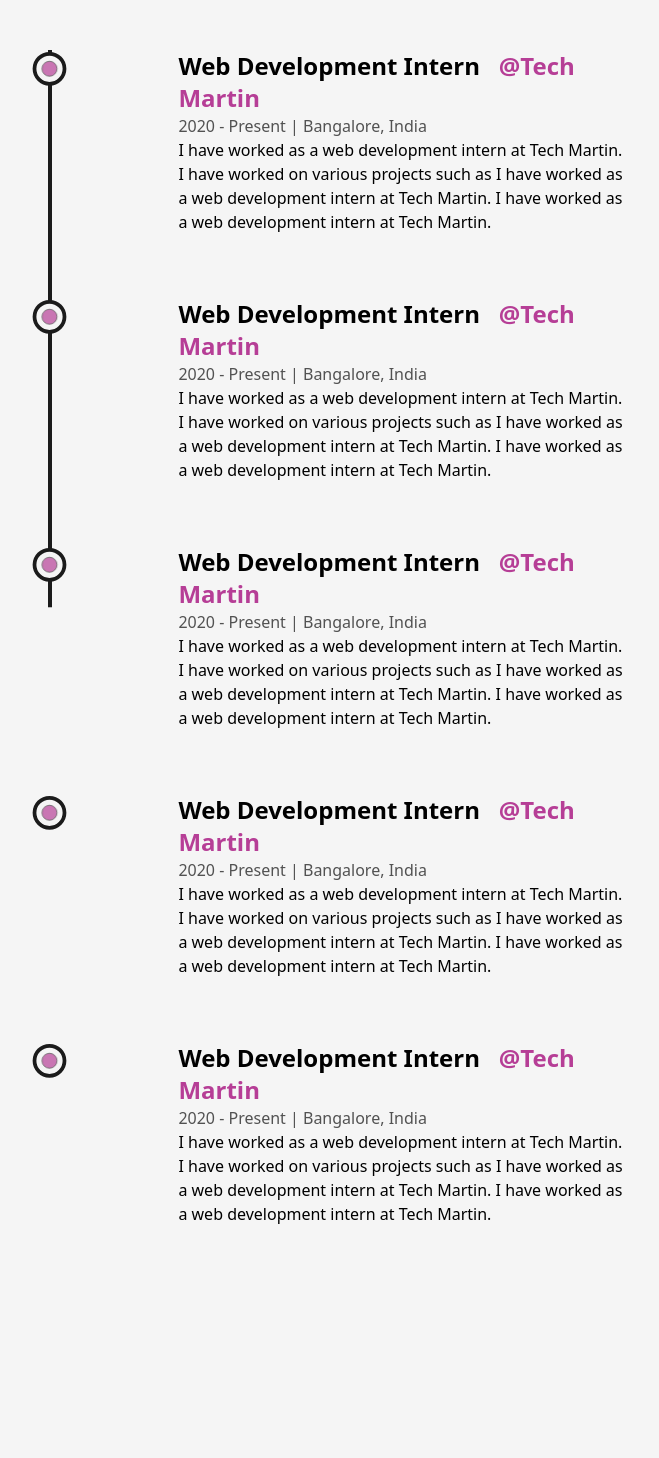
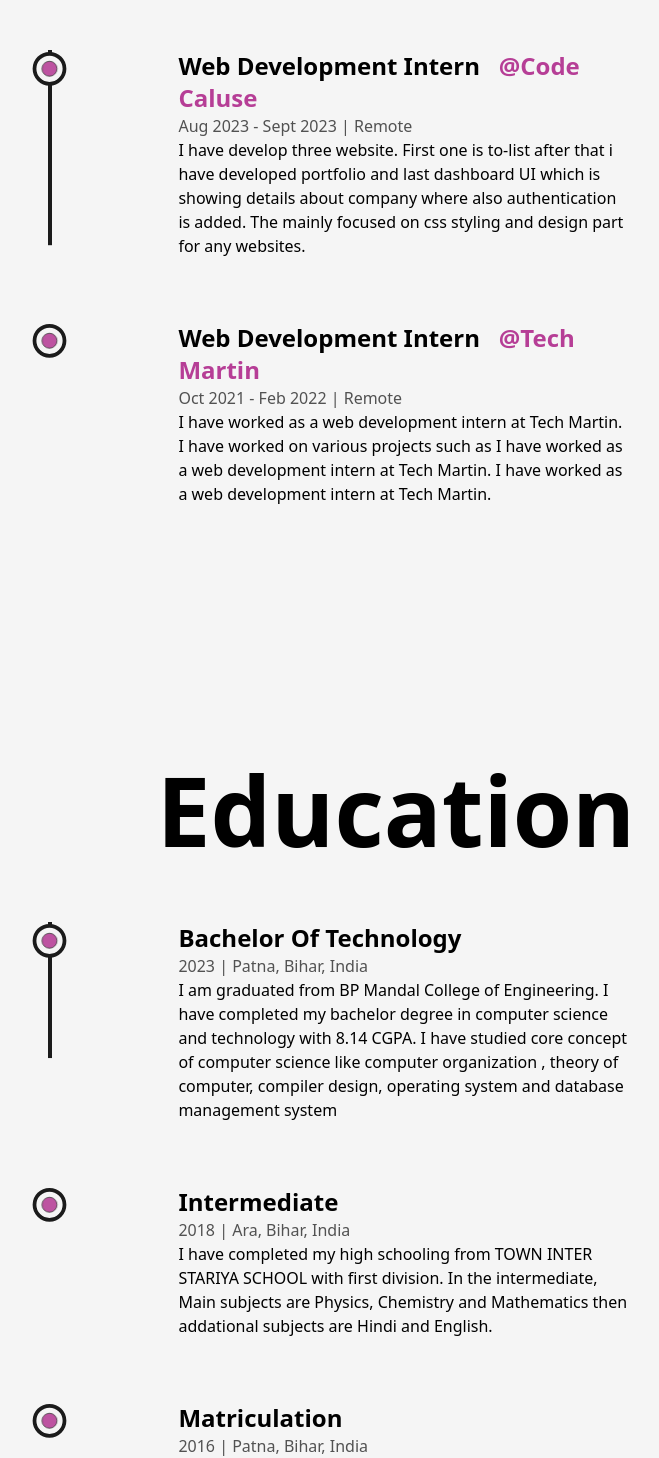
Before and after one commit to singhvivekkumar/portfolio, a Next.js app: page /about in a window 1280 px wide. Shown: the part 2322-3780 px from the top of the page, without its empty margins (244-903 px from the left). Built offline with nearby package versions, Linux system fonts and the light colour scheme.

Commit message:
added experience and education of about page

```diff
--- a/src/components/Education.js
+++ b/src/components/Education.js
@@ -18,23 +18,20 @@ const Education = () => {
 				style={{scaleY:scrollYProgress}}/>
 			<ul className=" flex flex-col justify-between items-start ml-4 ">
 				<EducationDetails
-					type="Web Development Intern"
-					time="2020 - Present"
-					place="Bangalore, India"
-					info="I have worked as a web development intern at Tech Martin. I have worked on various projects such as
-					I have worked as a web development intern at Tech Martin. I have worked as a web development intern at Tech Martin." />
+					type="Bachelor of Technology"
+					time="2023"
+					place="Patna, Bihar, India"
+					info="I am graduated from BP Mandal College of Engineering. I have completed my bachelor degree in computer science and technology with 8.14 CGPA. I have studied core concept of computer science like computer organization , theory of computer, compiler design, operating system and database management system" />
 				<EducationDetails
-					type="Web Development Intern"
-					time="2020 - Present"
-					place="Bangalore, India"
-					info="I have worked as a web development intern at Tech Martin. I have worked on various projects such as
-					I have worked as a web development intern at Tech Martin. I have worked as a web development intern at Tech Martin." />
+					type="Intermediate"
+					time="2018"
+					place="Ara, Bihar, India"
+					info="I have completed my high schooling from TOWN INTER STARIYA SCHOOL with first division. In the intermediate, Main subjects are Physics, Chemistry and Mathematics then addational subjects are Hindi and English. " />
 				<EducationDetails
-					type="Web Development Intern"
-					time="2020 - Present"
-					place="Bangalore, India"
-					info="I have worked as a web development intern at Tech Martin. I have worked on various projects such as
-					I have worked as a web development intern at Tech Martin. I have worked as a web development intern at Tech Martin." />
+					type="Matriculation"
+					time="2016"
+					place="Patna, Bihar, India"
+					info="I did my matriculation from MOTHER'S INTERNATIONAL ACADEMY with 8.8 CGPA." />
 
 			</ul>
 		</div>
--- a/src/components/Experience.js
+++ b/src/components/Experience.js
@@ -19,44 +19,20 @@ const Experience = () => {
 			<ul className=" flex flex-col justify-between items-start ml-4 xs:ml-2 ">
 				<Details
 					position="Web Development Intern"
-					campany="Tech Martin"
+					campany="Code caluse"
 					companyLink="/about"
-					time="2020 - Present"
-					address="Bangalore, India"
-					work="I have worked as a web development intern at Tech Martin. I have worked on various projects such as
-					I have worked as a web development intern at Tech Martin. I have worked as a web development intern at Tech Martin." />
+					time="Aug 2023 - Sept 2023"
+					address="remote"
+					work="I have develop three website. First one is to-list after that  i have developed portfolio and last dashboard UI which is showing details about company where also authentication is added. The mainly focused on css styling and design part for any websites." />
 				<Details
 					position="Web Development Intern"
 					campany="Tech Martin"
 					companyLink="/about"
-					time="2020 - Present"
-					address="Bangalore, India"
+					time="Oct 2021 - Feb 2022"
+					address="remote"
 					work="I have worked as a web development intern at Tech Martin. I have worked on various projects such as
 					I have worked as a web development intern at Tech Martin. I have worked as a web development intern at Tech Martin." />
-				<Details
-					position="Web Development Intern"
-					campany="Tech Martin"
-					companyLink="/about"
-					time="2020 - Present"
-					address="Bangalore, India"
-					work="I have worked as a web development intern at Tech Martin. I have worked on various projects such as
-					I have worked as a web development intern at Tech Martin. I have worked as a web development intern at Tech Martin." />
-				<Details
-					position="Web Development Intern"
-					campany="Tech Martin"
-					companyLink="/about"
-					time="2020 - Present"
-					address="Bangalore, India"
-					work="I have worked as a web development intern at Tech Martin. I have worked on various projects such as
-					I have worked as a web development intern at Tech Martin. I have worked as a web development intern at Tech Martin." />
-				<Details
-					position="Web Development Intern"
-					campany="Tech Martin"
-					companyLink="/about"
-					time="2020 - Present"
-					address="Bangalore, India"
-					work="I have worked as a web development intern at Tech Martin. I have worked on various projects such as
-					I have worked as a web development intern at Tech Martin. I have worked as a web development intern at Tech Martin." />
+
 
 			</ul>
 		</div>
```
